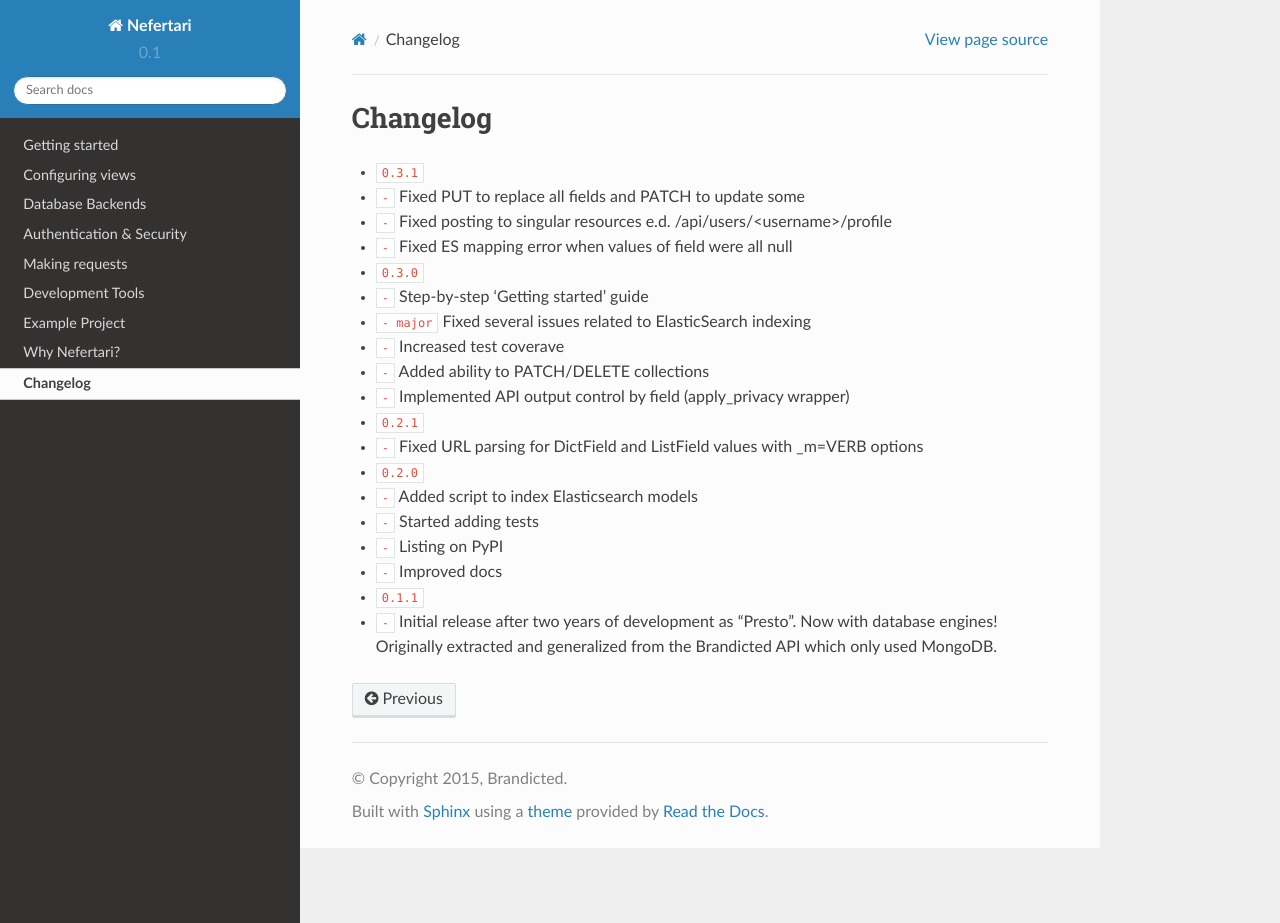
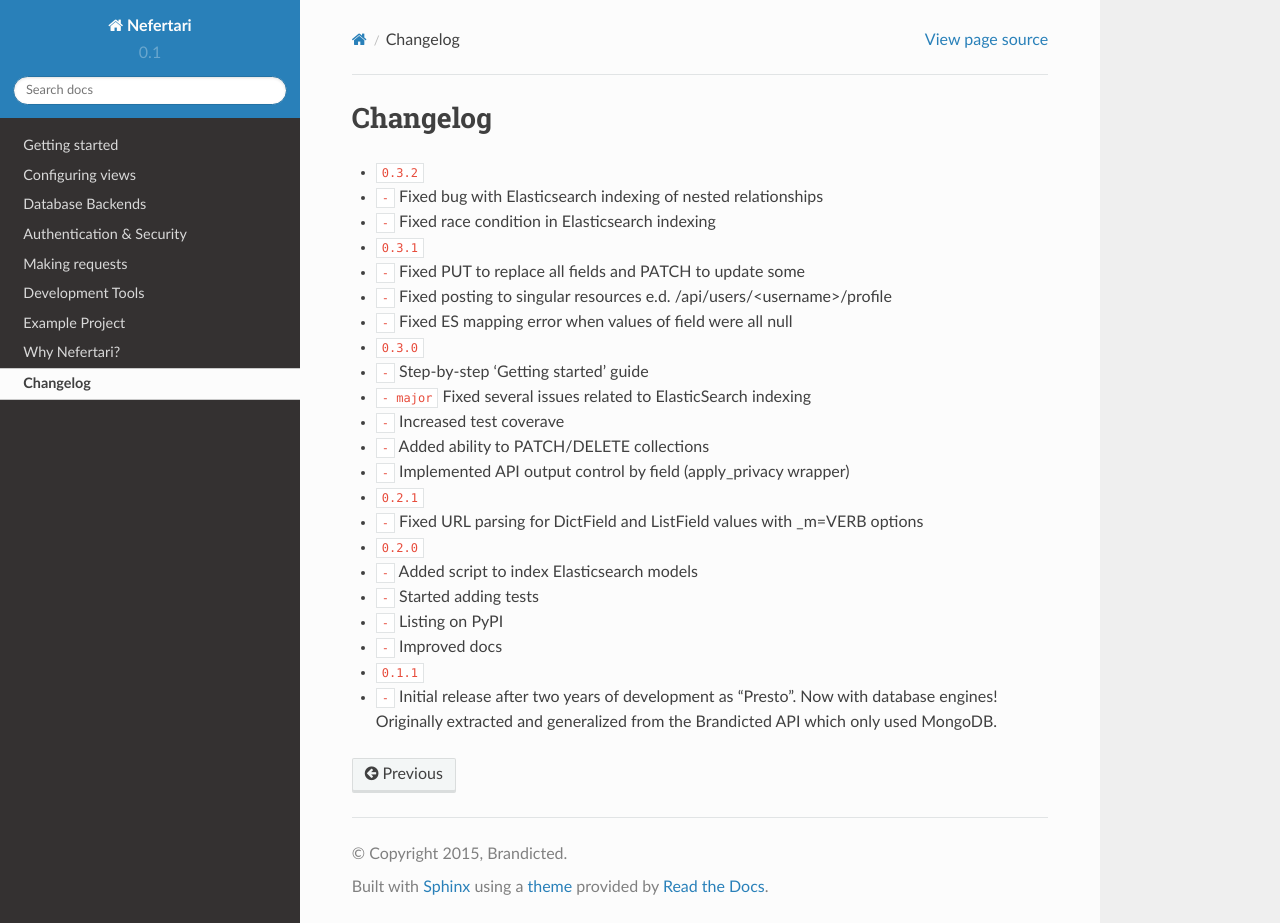
Before and after one commit to ramses-tech/nefertari, a Sphinx documentation site: the page built from docs/source/changelog.rst, in a window 1280 px wide and 923 px high. Built offline with Sphinx 7.4.7 and the Read the Docs theme 2.0.0, drawn with Linux system fonts in a browser that asks for light colours; cross-references to code outside the pages are shown as plain code.

Commit message:
updated changelog for release 0.3.2

```diff
--- a/docs/source/changelog.rst
+++ b/docs/source/changelog.rst
@@ -1,5 +1,9 @@
 Changelog
 =========
+
+* :release:`0.3.2 <2015-06-03>`
+* :bug:`-` Fixed bug with Elasticsearch indexing of nested relationships
+* :bug:`-` Fixed race condition in Elasticsearch indexing
 
 * :release:`0.3.1 <2015-05-27>`
 * :bug:`-` Fixed PUT to replace all fields and PATCH to update some
```
